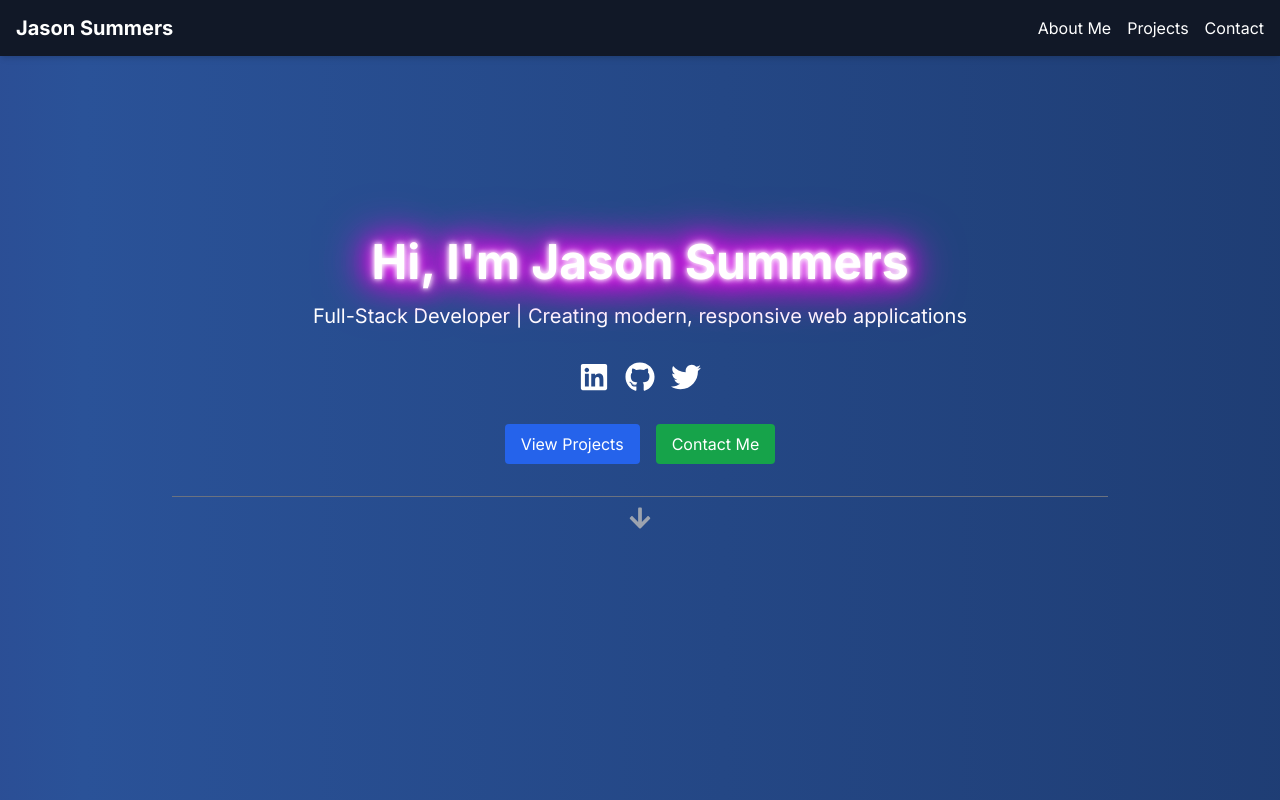
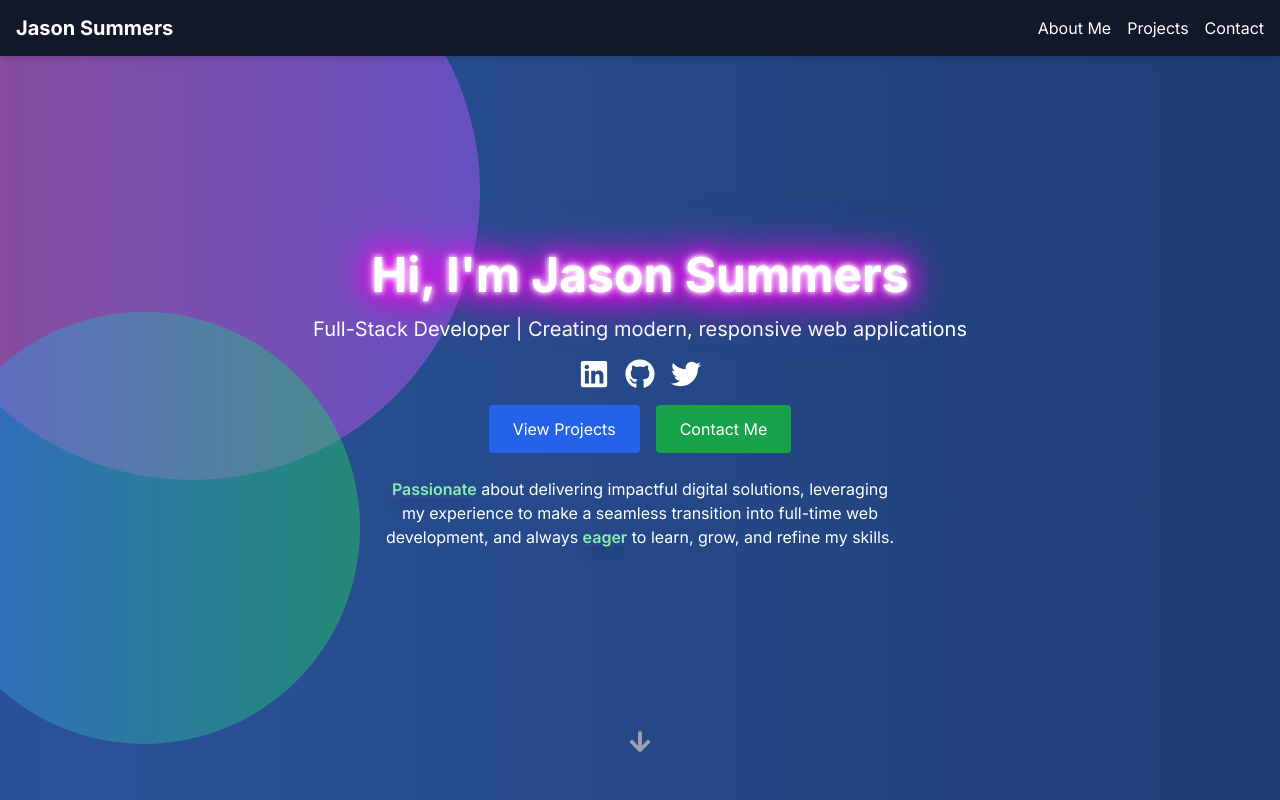
Before and after one commit to jwsummers/portfolio, a Next.js app: page / in a window 1280 px wide. Shown: the top 800 px of the page. Built offline with nearby package versions, Linux system fonts and the light colour scheme.

Commit message:
improve landing page design

```diff
--- a/app/components/About.tsx
+++ b/app/components/About.tsx
@@ -16,7 +16,7 @@ const About: React.FC = () => {
         <h2 className="section-heading">About Me</h2>
       </div>
       <p className="max-w-2xl text-center mb-8">
-        I am a passionate Full-Stack Developer with experience in creating modern, responsive web applications. My journey in web development has equipped me with skills in both front-end and back-end technologies, enabling me to build robust and user-friendly websites.
+      I am a passionate Full-Stack Developer with experience in creating modern, responsive web applications. My journey in web development has equipped me with a deep understanding of both front-end and back-end technologies, enabling me to build robust and user-friendly websites. I thrive in collaborative environments and am dedicated to staying ahead of the curve with the latest industry trends and best practices. My commitment to continuous learning and adaptability allows me to quickly master new tools and technologies, ensuring that I can contribute effectively from day one. Whether working independently or as part of a team, I am driven by a desire to deliver high-quality, impactful digital solutions that meet both user and business needs.
       </p>
       <a href="/resume" className="px-4 py-2 bg-blue-600 text-white rounded hover:bg-blue-700">View My Resume</a>
   </div>
--- a/app/components/Navbar.tsx
+++ b/app/components/Navbar.tsx
@@ -9,6 +9,10 @@ const Navbar: React.FC = () => {
 
   const toggleMenu = () => {
     setIsOpen(!isOpen);
+  };
+
+  const closeMenu = () => {
+    setIsOpen(false);
   };
 
   return (
@@ -25,9 +29,9 @@ const Navbar: React.FC = () => {
           </button>
         </div>
         <div className={`md:flex ${isOpen ? 'flex' : 'hidden'} flex-col md:flex-row md:space-x-4 space-y-4 md:space-y-0 absolute md:relative w-full md:w-auto left-0 md:left-auto bg-gray-900 md:bg-transparent transition-all duration-300 ease-in-out md:top-auto ${isOpen ? 'top-12' : 'top-[-300px] md:top-0'}`}>
-          <Link href="#about" className="hover:text-gray-300 px-4 py-2 md:px-0">About Me</Link>
-          <Link href="#projects" className="hover:text-gray-300 px-4 py-2 md:px-0">Projects</Link>
-          <Link href="#contact" className="hover:text-gray-300 px-4 py-2 md:px-0">Contact</Link>
+          <Link href="#about" className="hover:text-gray-300 px-4 py-2 md:px-0" onClick={closeMenu}>About Me</Link>
+          <Link href="#projects" className="hover:text-gray-300 px-4 py-2 md:px-0" onClick={closeMenu}>Projects</Link>
+          <Link href="#contact" className="hover:text-gray-300 px-4 py-2 md:px-0" onClick={closeMenu}>Contact</Link>
         </div>
       </div>
     </nav>
--- a/app/page.tsx
+++ b/app/page.tsx
@@ -1,3 +1,5 @@
+"use client";
+
 import React from 'react';
 import { FaLinkedin, FaGithub, FaTwitter, FaArrowDown } from 'react-icons/fa';
 import Link from 'next/link';
@@ -8,15 +10,29 @@ import Contact from './components/Contact';
 import Footer from './components/Footer';
 
 const Home: React.FC = () => {
+  const handleScroll = () => {
+    const aboutSection = document.getElementById('about');
+    if (aboutSection) {
+      aboutSection.scrollIntoView({ behavior: 'smooth' });
+    }
+  };
+
   return (
     <>
       <Navbar />
-      <div className="h-screen flex flex-col justify-center items-center bg-animated text-white text-center px-4">
+      <div className="relative h-screen flex flex-col justify-center items-center bg-animated text-white text-center px-4">
+        {/* Abstract Background Shapes */}
+        <div className="absolute inset-0 z-0 overflow-hidden">
+          <div className="bg-gradient-to-r from-pink-500 to-purple-500 opacity-50 rounded-full w-96 h-96 -top-20 -left-20 transform scale-150"></div>
+          <div className="bg-gradient-to-r from-blue-500 to-green-500 opacity-50 rounded-full w-72 h-72 -bottom-20 -right-20 transform scale-150"></div>
+        </div>
+
+        <div className="relative z-10">
           <h1 className="text-4xl md:text-5xl font-bold mb-4 bg-gradient-to-r from-pink-500 to-yellow-500 bg-clip-text text-transparent drop-shadow-lg neon-text">
             Hi, I&apos;m Jason Summers
           </h1>
-        <p className="text-lg md:text-xl mb-8">Full-Stack Developer | Creating modern, responsive web applications</p>
-        <div className="flex flex-col md:flex-row space-y-4 md:space-y-0 md:space-x-4 mb-8">
+          <p className="text-lg md:text-xl mb-4">Full-Stack Developer | Creating modern, responsive web applications</p>
+          <div className="flex justify-center space-x-4 mb-4">
             <a href="https://linkedin.com/in/jason-w-summers/" target="_blank" rel="noopener noreferrer" className="hover-bounce">
               <FaLinkedin size={30} />
             </a>
@@ -27,19 +43,21 @@ const Home: React.FC = () => {
               <FaTwitter size={30} />
             </a>
           </div>
-        <div className="flex flex-col md:flex-row space-y-4 md:space-y-0 md:space-x-4">
-          <Link href="#projects" className="px-4 py-2 bg-blue-600 rounded hover:bg-blue-700 hover-bounce">
+          <div className="flex flex-col md:flex-row space-y-4 md:space-y-0 md:space-x-4 justify-center items-center">
+            <Link href="#projects" className="w-40 md:w-auto px-4 py-2 md:px-6 md:py-3 bg-blue-600 rounded hover:bg-blue-700 hover-bounce text-sm md:text-base text-center">
               View Projects
             </Link>
-          <Link href="#contact" className="px-4 py-2 bg-green-600 rounded hover:bg-green-700 hover-bounce">
+            <Link href="#contact" className="w-40 md:w-auto px-4 py-2 md:px-6 md:py-3 bg-green-600 rounded hover:bg-green-700 hover-bounce text-sm md:text-base text-center">
               Contact Me
             </Link>
           </div>
-        <div className="mt-8 mb-8 w-full">
-          <hr className="border-t border-gray-500 w-3/4 mx-auto" />
-          <div className="text-center mt-2">
+          {/* Subheading under call-to-action buttons */}
+          <p className="mt-6 max-w-lg mx-auto"><span className="text-green-300 font-semibold shadow-lg">Passionate</span> about delivering impactful digital solutions, leveraging my experience to make a seamless transition into full-time web development, and always <span className="text-green-300 font-semibold shadow-lg">eager</span> to learn, grow, and refine my skills.</p>
+        </div>
+
+        {/* Interactive Down Arrow */}
+        <div className="absolute bottom-10 text-center w-full cursor-pointer animate-bounce" onClick={handleScroll}>
           <FaArrowDown className="inline-block text-gray-400" size={24} />
-          </div>
         </div>
       </div>
       <About />
```
Lines whose indentation alone changed are shown as unchanged.
